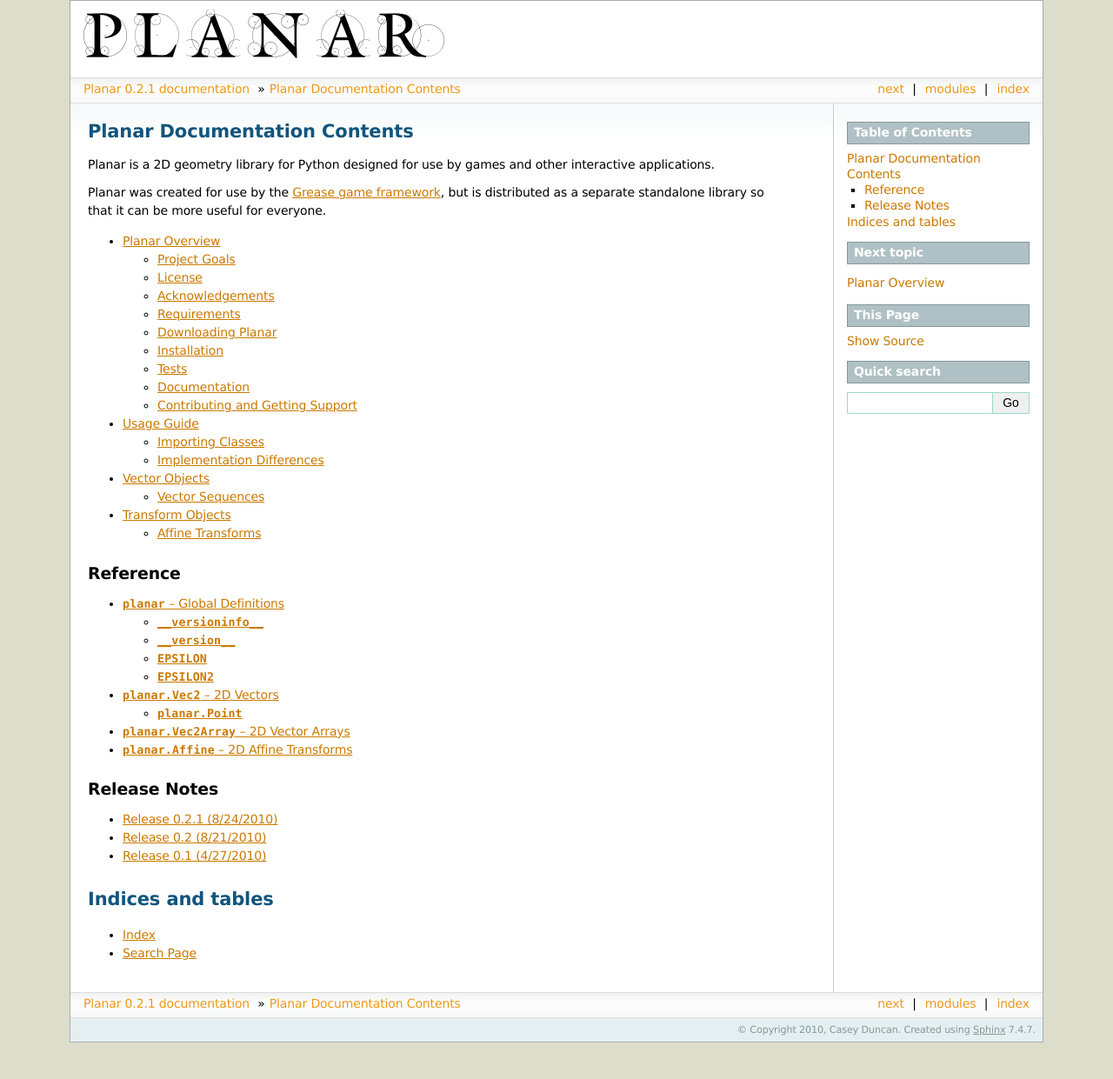
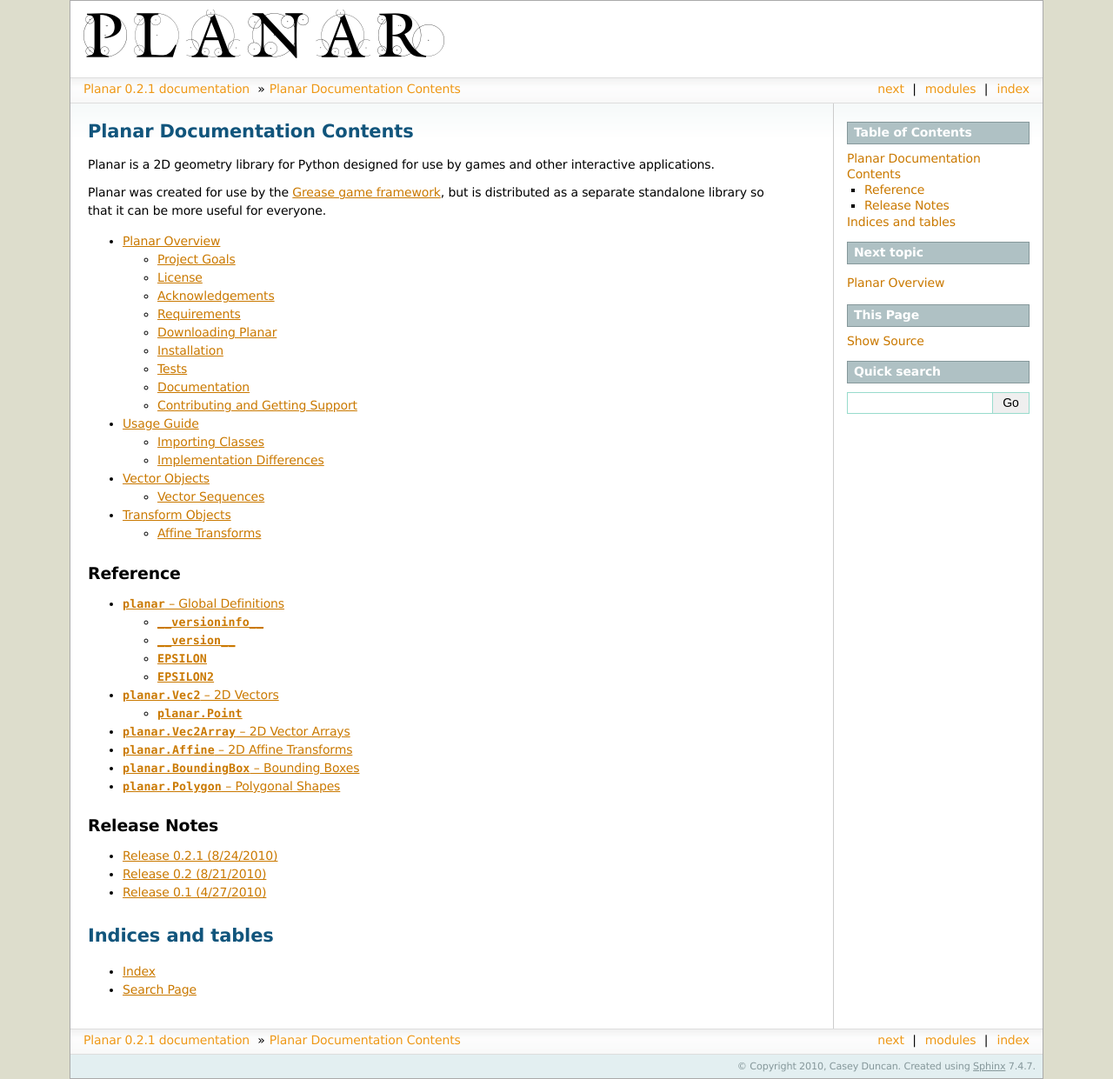
Before and after one commit to caseman/planar, a Sphinx documentation site: the page built from doc/source/index.rst, in a window 1280 px wide. Shown: the whole page at 87% size. Built offline with Sphinx 7.4.7, drawn with Linux system fonts in a browser that asks for light colours; formulas are drawn with MathJax 3; before the commit the page ends 1199 px from its top, so only the background shows below that.

Commit message:
Add reference doc pages for BoundingBox and Polygon

```diff
--- /dev/null
+++ b/doc/source/bboxref.rst
@@ -0,0 +1,7 @@
+:class:`planar.BoundingBox` -- Bounding Boxes
+=============================================
+
+.. index:: BoundingBox, bounding box class
+
+.. autoclass:: planar.BoundingBox
+	:members:
--- a/doc/source/index.rst
+++ b/doc/source/index.rst
@@ -26,6 +26,8 @@
    vectorref
    vec2arrayref
    affineref
+   bboxref
+   polygonref
 
 Release Notes
 -------------
--- /dev/null
+++ b/doc/source/polygonref.rst
@@ -0,0 +1,8 @@
+:class:`planar.Polygon` -- Polygonal Shapes
+===========================================
+
+.. index:: Polygon, polygon class
+
+.. autoclass:: planar.Polygon
+	:members:
+	:inherited-members:
```
Also changed, not shown: 2 other files.
